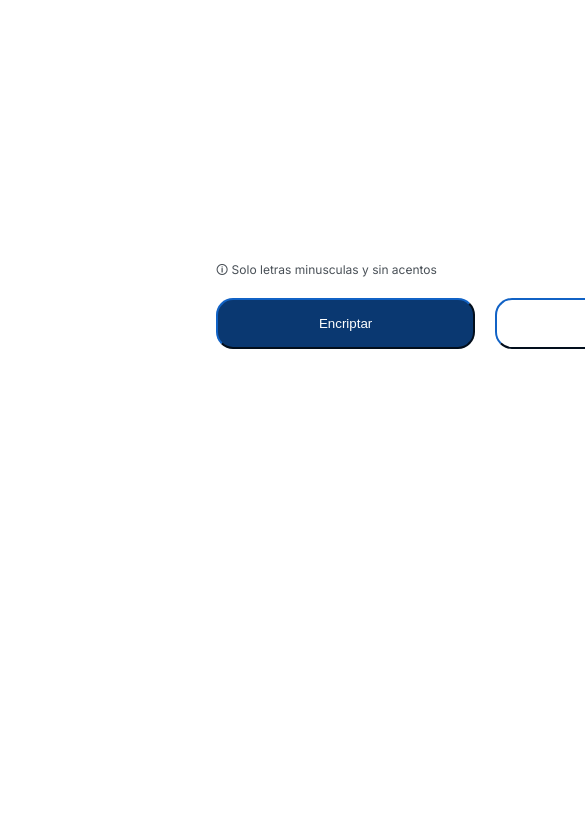
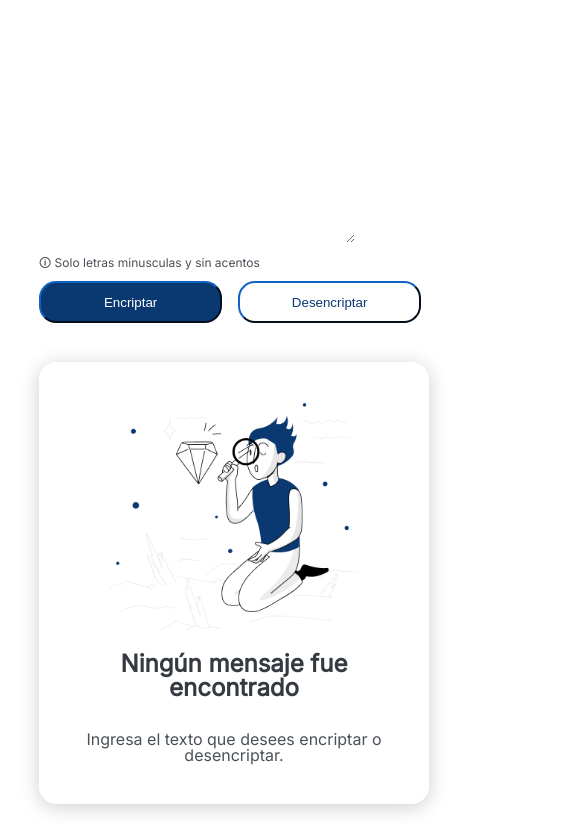
Before and after one commit to TomasGonzaa/Challenge-Encriptador-de-Texto, a plain HTML site: page index.html in a window 390 px wide. Shown: the part 191-1024 px from the top of the page, 585 px wide, since content can reach past the window. Drawn offline with Linux system fonts and the light colour scheme.

Commit message:
web responsive con media screen

```diff
--- a/index.html
+++ b/index.html
@@ -2,7 +2,7 @@
 <html lang="es">
 <head>
     <meta charset="UTF-8">
-    <meta name="vierport" content="width=device=width">
+    <meta name="viewport" content="width=device-width">
     <title>Encriptador de Texto</title>
     <link rel="stylesheet" href="reset.css">
     <link rel="stylesheet" href="style.css">
@@ -13,7 +13,6 @@
 
 <body>
 
-    <div class="main">
     <div class="logo">
             <img src="Frame 6logo.png" alt="Logo app">
     </div>
@@ -35,7 +34,7 @@
         <h2>Ningún mensaje fue encontrado</h2>
         <p>Ingresa el texto que desees encriptar o desencriptar.</p>
     </div>
-    </div>
+
 
 
     <script src="app.js" defer></script>
--- a/style.css
+++ b/style.css
@@ -1,9 +1,3 @@
-body{
-    background: #FFFFFF;
-    width: 1440px;
-    height: 1024px;
-}
-
 .logo{
     position: absolute;
     height: 10%;
@@ -11,7 +5,7 @@ body{
 }
 
 .logo img{
-    height: 48%;
+    height: 48px;
     margin: 5%;
 }
 
@@ -25,7 +19,7 @@ body{
 }
 
 .ingreso-texto textarea{
-    text-align: top left;
+    text-align: left;
     margin-left: 30%;
     width: 60%;
     height: 17em;
@@ -110,7 +104,6 @@ body{
 
 .devolucion-texto h2{
     word-break: normal;
-    width:80%;
     font-weight: bold;
     font-size: 24px;
     color: #343A40;
@@ -149,3 +142,48 @@ body{
     border-color: #0A3871;
     margin-bottom: 8.2%;
 }
+
+@media screen and (max-width: 800px) {
+    .logo{
+        position: inherit;
+        margin-top: 5%;
+    }
+
+    .ingreso-texto, .devolucion-texto{
+        width: 100%;
+        margin: 5% 10%;
+    }
+
+    .ingreso-texto textarea{
+        height: 16em;
+    }
+    .ingreso-texto textarea, .ingreso-texto p{
+        margin-left: auto;
+        width: 80%;
+    }
+
+    .ingreso-texto .accion{
+        margin-left: 0;
+        width: 100%;
+    }
+
+    .encriptar, .desencriptar{
+        width: 47%;
+    }
+
+    .devolucion-texto img{
+        margin-top: 10%;
+    }
+
+    .devolucion-texto p{
+        margin-bottom: 0;
+        padding-bottom: 10%;
+    }
+
+    #resultado .resultado{
+        width: auto;
+        height: 12em;
+        margin-bottom: ;
+    }
+
+}
```
Lines whose indentation alone changed are shown as unchanged.
